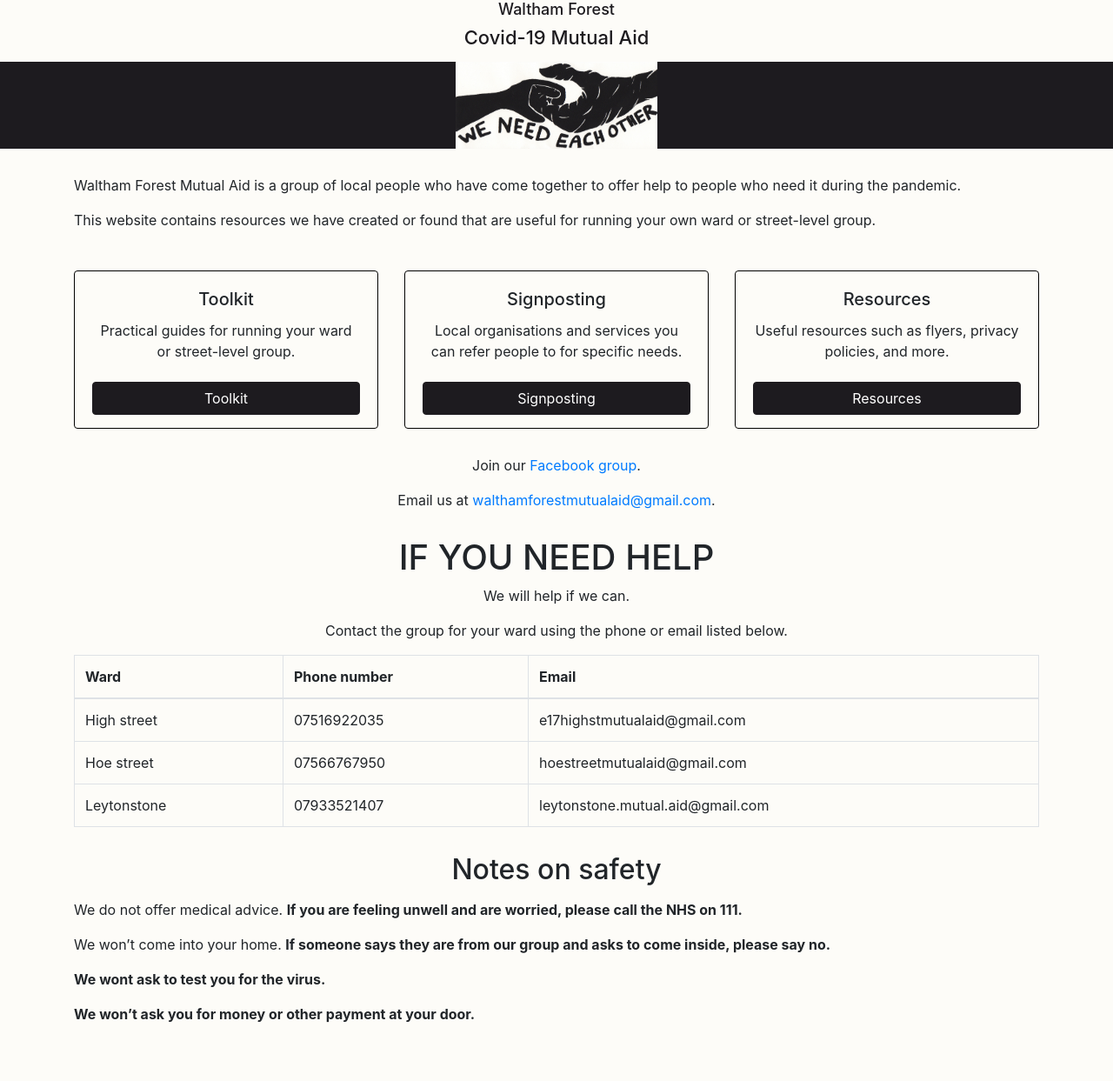
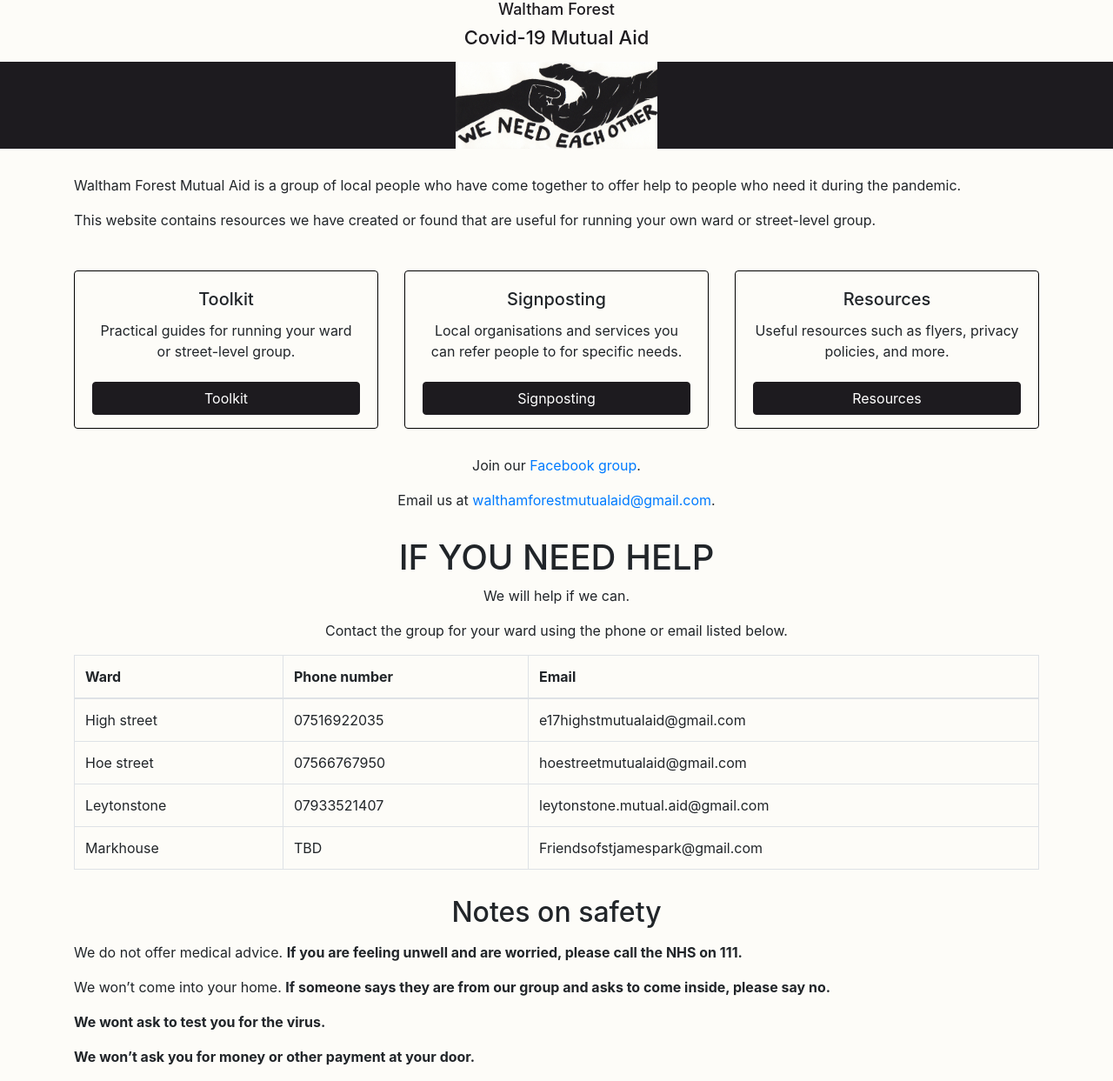
Before and after one commit to wfcovid19/wfcovid19.github.io, a Jekyll site: the page built from index.md, in a window 1280 px wide. Shown: the whole page at 87% size. Built offline with Jekyll 4.4.1, drawn with Linux system fonts in a browser that asks for light colours; before the commit the page ends 1194 px from its top, so only the background shows below that.

Commit message:
markhouse

```diff
--- a/index.md
+++ b/index.md
@@ -80,6 +80,11 @@ Contact the group for your ward using the phone or email listed below.
     <td>07933521407</td>
     <td>leytonstone.mutual.aid@gmail.com</td>
   </tr>
+  <tr>
+    <td>Markhouse</td>
+    <td>TBD</td>
+    <td>Friendsofstjamespark@gmail.com</td>
+  </tr>
 </tbody>
 </table>
 </div>
```
